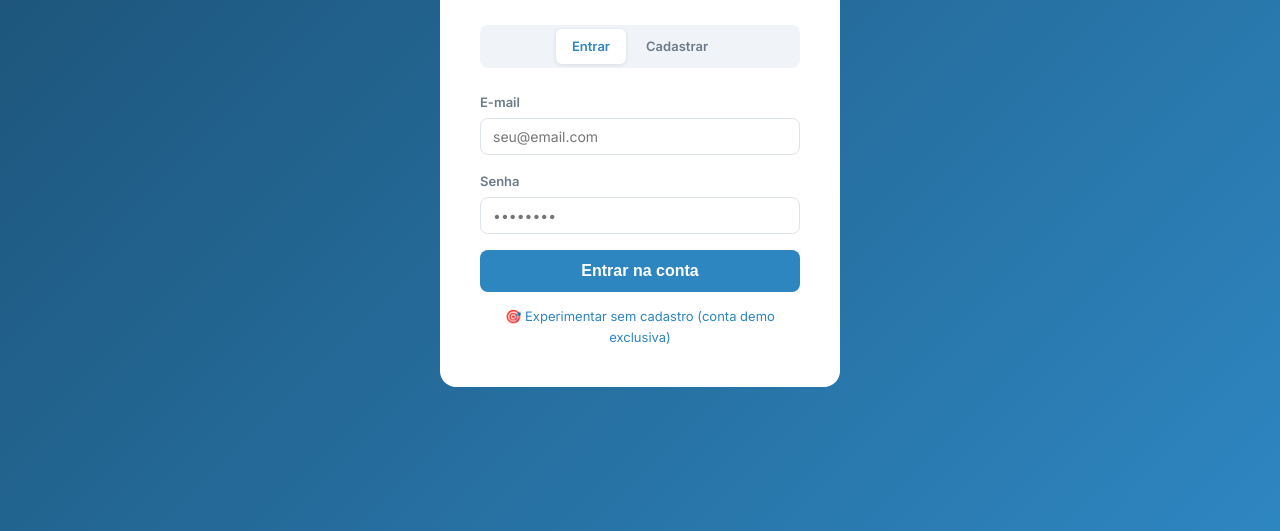
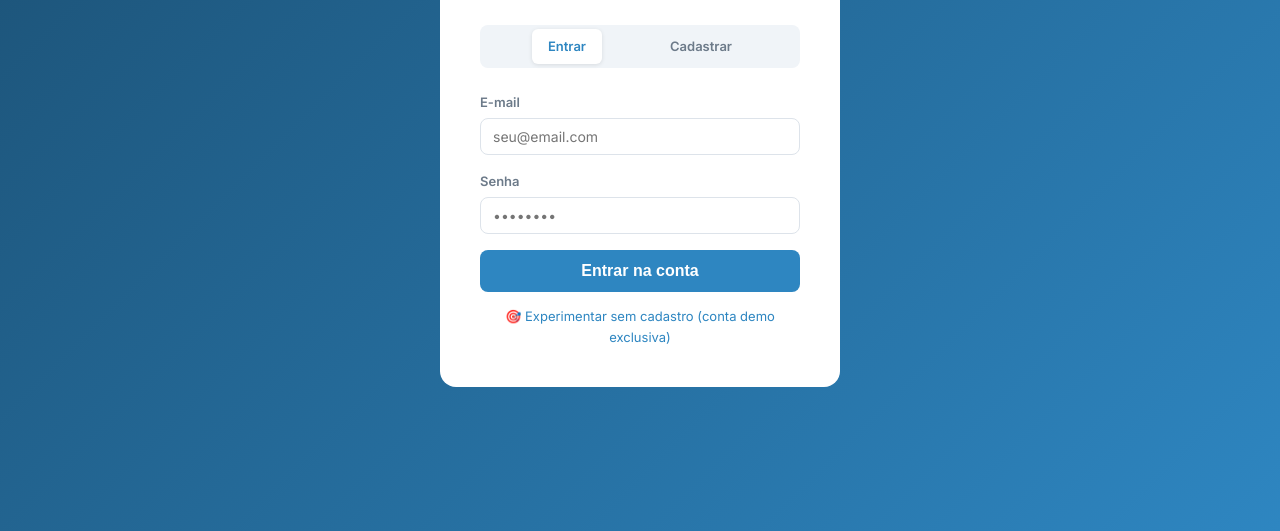
Before and after one commit to Cleitinho074/Gestab, a website: page index.html in a window 1280 px wide. Shown: the part 269-800 px from the top of the page. Drawn offline with Linux system fonts and the light colour scheme.

Commit message:
Adjust tab alignment in CSS for even spacing

```diff
--- a/style.css
+++ b/style.css
@@ -161,7 +161,7 @@ input[type="checkbox"]{border-radius:4px}
 .bar-val{font-size:11px;font-weight:600}
 
 /* Tabs */
-.tabs{display:flex;gap:4px;margin-bottom:20px;background:var(--bg);border-radius:8px;padding:4px;flex-wrap:wrap; justify-content: center;}
+.tabs{display:flex;gap:4px;margin-bottom:20px;background:var(--bg);border-radius:8px;padding:4px;flex-wrap:wrap; justify-content: space-evenly;}
 .tab{padding:7px 16px;border-radius:6px;font-size:13px;font-weight:600;cursor:pointer;color:var(--muted);transition:background .15s,color .15s}
 .tab.active{background:var(--card);color:var(--blue-l);box-shadow:0 1px 4px rgba(0,0,0,.1)}
 
```
